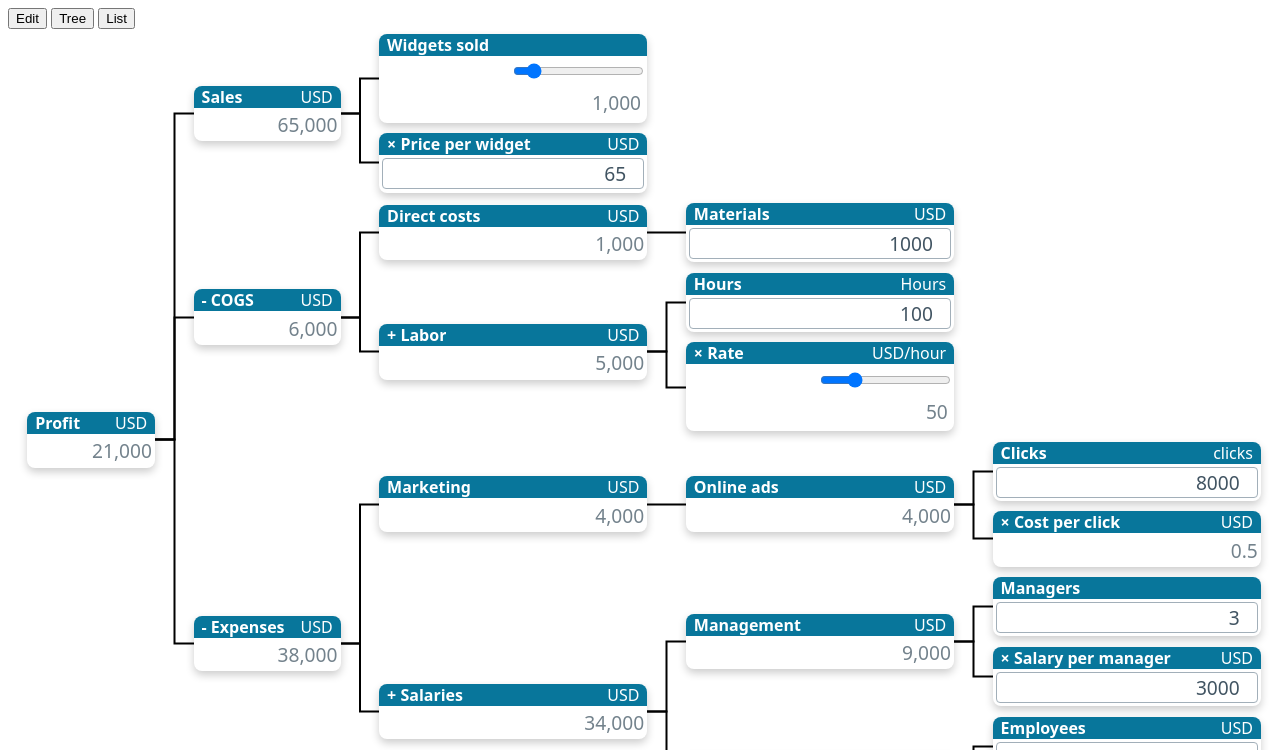
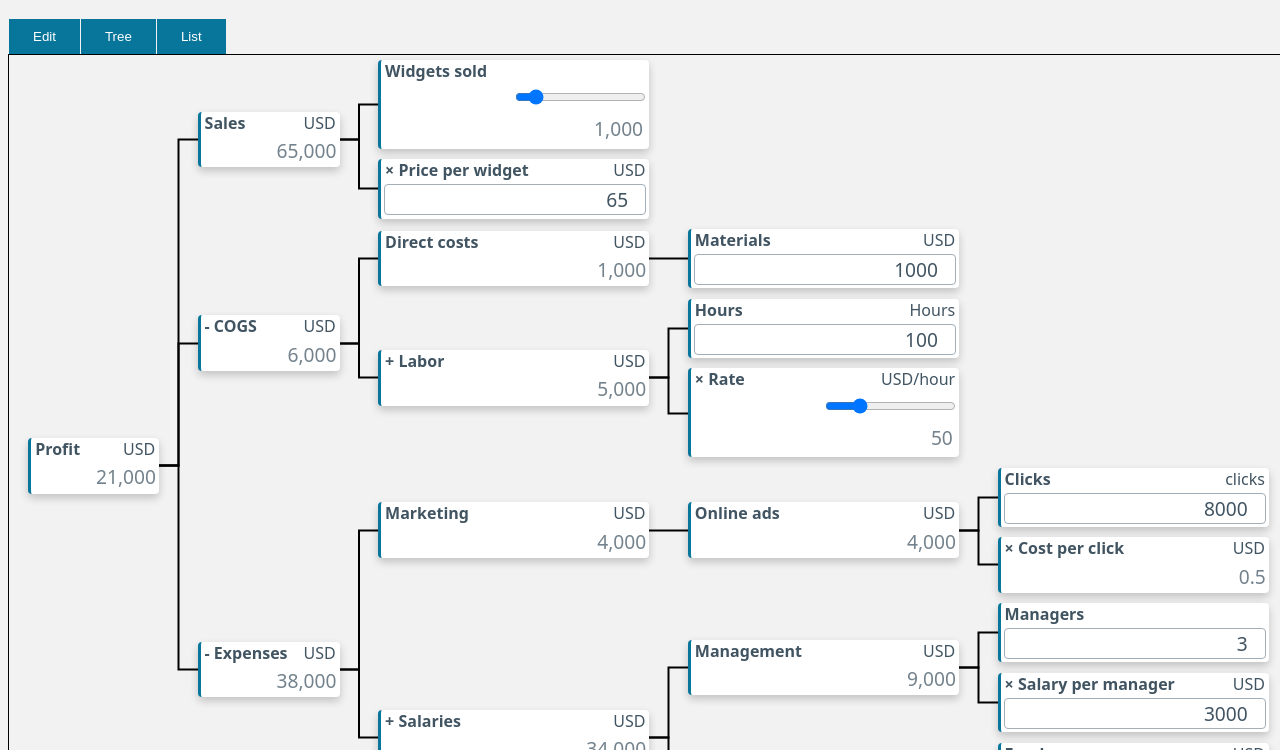
Before and after one commit to shodgson/vdt, a website built with Vite: page index.html in a window 1280 px wide. Shown: the part 80-830 px from the top of the page. Built offline with nearby package versions, Linux system fonts and the light colour scheme.

Commit message:
Fix up styles

```diff
--- a/index.html
+++ b/index.html
@@ -17,6 +17,7 @@
         <button id="btnList">List</button>
       </nav>
     </header>
+    <main>
       <div id="editor-container" style="display: none">
         <div class="editor" contenteditable="true" id="editTextArea">Hello</div>
         <div class="error" id="error-message"></div>
@@ -24,6 +25,7 @@
       </div>
       <div id="tree-container" style="display: grid"></div>
       <div id="list-container" style="display: none"></div>
+    </main>
     <script type="module">
       import { nodeToText, updateList, updateTree } from "/src/nodes.ts";
       import { ParseVDT, sampleTreeComplex } from "/src/parser.ts";
@@ -43,16 +45,25 @@
         editContainer.style.display = "block";
         treeContainer.style.display = "none";
         listContainer.style.display = "none";
+        btnEdit.classList.add("selected");
+        btnTree.classList.remove("selected");
+        btnList.classList.remove("selected");
       }
       function showTree() {
         editContainer.style.display = "none";
         treeContainer.style.display = "grid";
         listContainer.style.display = "none";
+        btnEdit.classList.remove("selected");
+        btnTree.classList.add("selected");
+        btnList.classList.remove("selected");
       }
       function showList() {
         editContainer.style.display = "none";
         treeContainer.style.display = "none";
         listContainer.style.display = "grid";
+        btnEdit.classList.remove("selected");
+        btnTree.classList.remove("selected");
+        btnList.classList.add("selected");
       }
       function parseTree() {
         try {
--- a/src/styles.css
+++ b/src/styles.css
@@ -26,7 +26,7 @@
   /* [data-theme="light"], */
   /* :root:not([data-theme="dark"]) */
   /* :root { */
-  --background-color: #fff;
+  --background-color: rgba(242, 242, 242, 1);
   --color: hsl(205deg, 20%, 32%);
   --h1-color: hsl(205deg, 30%, 15%);
   --h2-color: #24333e;
@@ -134,20 +134,24 @@ body {
     "Cantarell", "Noto Sans", sans-serif, "Apple Color Emoji", "Segoe UI Emoji",
     "Segoe UI Symbol", "Noto Color Emojif";
   min-width: fit-content;
+  background: var(--background-color);
 }
 article {
   /* Add shadows to create the "card" effect */
+  background-color: #fff;
   box-shadow: 0 4px 8px 0 rgba(0, 0, 0, 0.2);
   transition: 0.3s;
   margin: 0.2rem;
   width: 100%;
-  border-radius: 0.5rem;
+  border-radius: 0.25rem;
   max-width: 18rem;
   min-width: 8rem;
+  border-left: solid;
+  border-left-color: var(--primary-color);
 }
 
 /* On mouse-over, add a deeper shadow */
-.nodeCard:hover {
+article:hover {
   box-shadow: 0 8px 16px 0 rgba(0, 0, 0, 0.2);
 }
 
@@ -161,6 +165,9 @@ article {
   max-width: fit-content;
   display: grid;
   grid-template-columns: 2fr 1fr 1fr 0.2fr;
+  background-color: #fff;
+  padding: 2rem;
+  margin-top: 2rem;
 }
 
 /* Add some padding inside the card container */
@@ -177,10 +184,10 @@ article > header {
   display: flex;
   flex-grow: 1;
   justify-content: space-between;
-  background-color: var(--primary-color);
-  color: white;
-  border-radius: 0.5rem 0.5rem 0rem 0rem;
-  padding: 0rem 0.5rem 0rem 0.5rem;
+  /* background-color: var(--primary-color); */
+  color: var(--color);
+  border-radius: 0.25rem 0.25rem 0rem 0rem;
+  padding: 0rem 0.25rem 0rem 0.25rem;
 }
 
 .nodeName {
@@ -229,10 +236,56 @@ textarea {
   font-family: inherit;
   letter-spacing: inherit;
 }
+nav {
+  display: flex;
+  height: 3rem;
+}
+nav button {
+  background-color: var(--primary-color);
+  border: 1px solid var(--background-color); /* Green border */
+  border-bottom-width: 0px;
+  color: white; /* White text */
+  padding: 10px 24px; /* Some padding */
+  cursor: pointer; /* Pointer/hand icon */
+  /* float: left; Float the buttons side by side */
+  margin-top: auto;
+  transition: padding var(--transition), background-color var(--transition);
+}
+
+nav button:not(:last-child) {
+  border-right: none; /* Prevent double borders */
+}
+
+/* Clear floats (clearfix hack) */
+nav:after {
+  content: "";
+  clear: both;
+  display: table;
+}
+
+/* Add a background color on hover */
+nav button:hover {
+  background-color: var(--secondary-hover);
+}
+
+button.selected {
+  /* transform: scaleY(1.5); */
+  padding-top: 1rem;
+  background-color: var(--secondary-hover);
+  font-weight: bold;
+  /* height: 3rem; */
+}
+
+main {
+  /* background-color: #000; */
+  border-style: solid;
+  border-width: 1px;
+  border-color: var(--border-color);
+}
 
 .editor {
   margin: 2rem;
-  background-color: rgba(0, 0, 0, 0.2);
+  background-color: #fff;
   padding: 0.5rem;
   width: 80%;
   font-size: 1rem;
```
Lines whose indentation alone changed are shown as unchanged.
